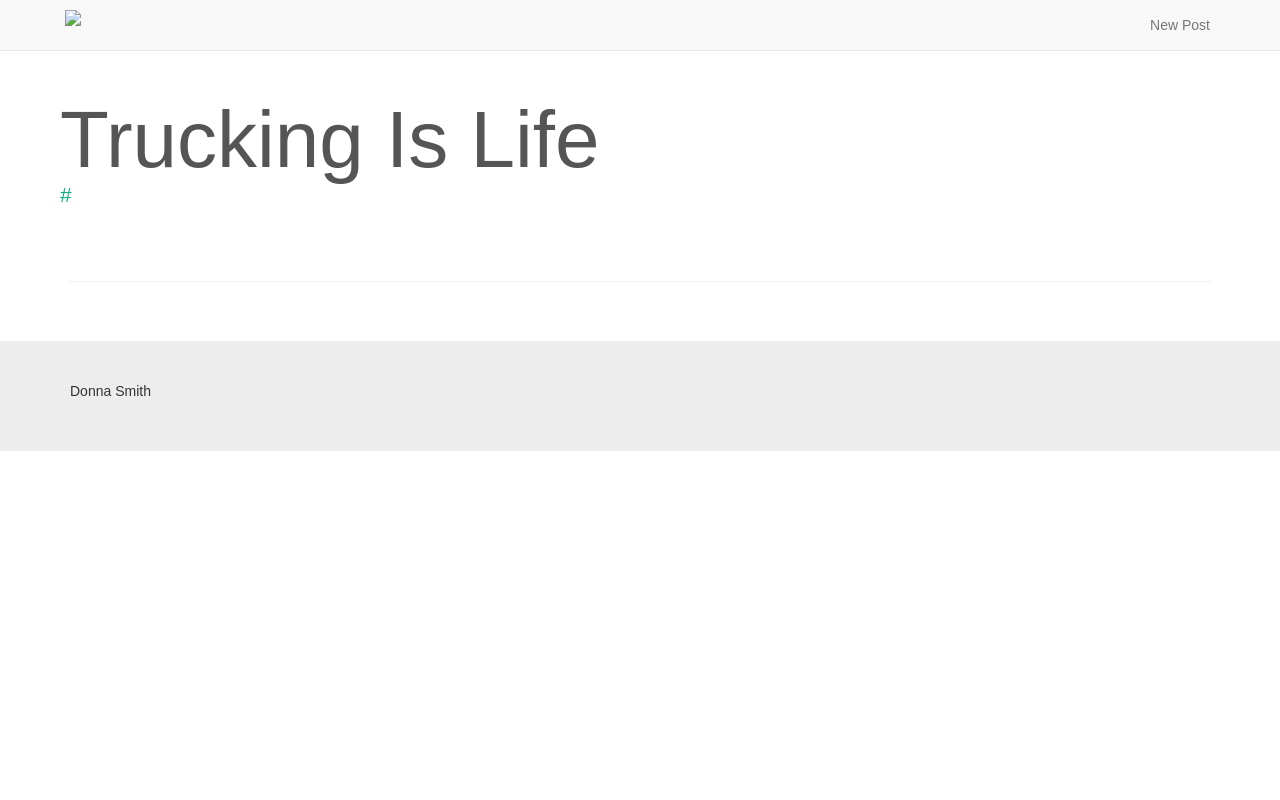
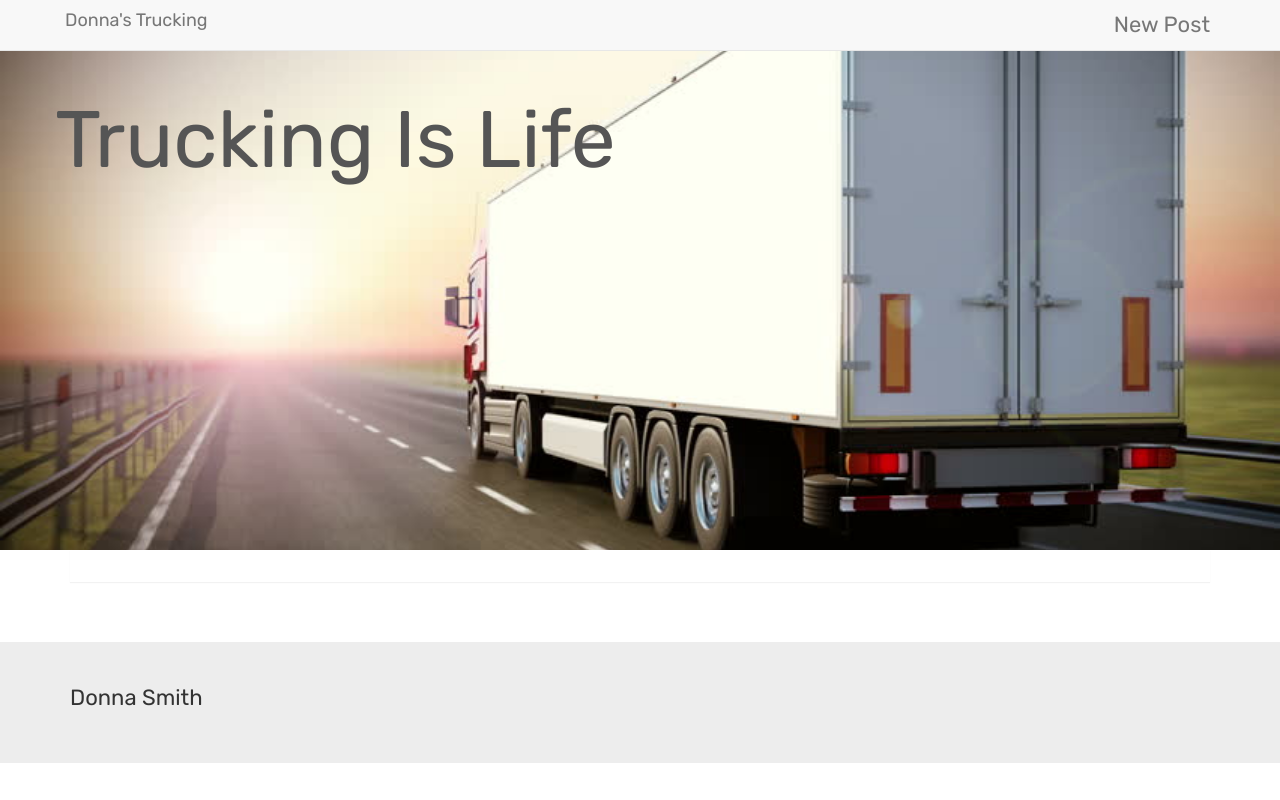
Before and after one commit to skies09/hgv-blog-ds, a Django app: template templates/base.html in a window 1280 px wide. Run offline with Django 3.2, Linux system fonts and the light colour scheme; the template is opened without the code that fills it, so the values that code supplies are empty; some libraries are stand-ins or nearby versions.

Commit message:
updating styles

```diff
--- a/static/css/custom.css
+++ b/static/css/custom.css
@@ -1,9 +1,13 @@
-.navbar-form input, .form-inline input {
+@import url('https://fonts.googleapis.com/css?family=Rubik');
+
+.navbar-form input,
+.form-inline input {
     width: auto;
 }
 
 body {
-    font-family: Arial;
+  font-family: 'Rubik', monospace;
+  font-size: 22px;
     padding-top: 50px;
 }
 
@@ -14,14 +18,23 @@ footer {
     background-color: #ededed;
 }
 
-h1, h1 a {
+h1,
+h1 a {
     color: #555555;
     text-decoration: none;
 }
 
 #masthead {
-    padding-left:10px;
-    min-height: 199px;
+    background-image: url(/media/img/truck2.jpg);
+    background-repeat: no-repeat;
+    background-position: center;
+    background-attachment: scroll;
+    -webkit-background-size: cover;
+    -moz-background-size: cover;
+    -o-background-size: cover;
+    background-size: cover;
+   min-height: 500px;
+    min-width: 100%;
 }
 
 #masthead h1 {
@@ -30,7 +43,7 @@ h1, h1 a {
     margin-top: 50px;
 }
 
-#masthead .well{
+#masthead .well {
     margin-top: 31px;
     min-height: 127px;
 }
@@ -41,7 +54,7 @@ h1, h1 a {
     width: 100%;
 }
 
-.navbar-brand{
+.navbar-brand {
     padding: 10px 10px;
 }
 
@@ -54,7 +67,8 @@ h1, h1 a {
     display: block;
 }
 
-a, a:hover {
+a,
+a:hover {
     color: #223344;
     text-decoration: none;
 }
@@ -88,12 +102,12 @@ a, a:hover {
     max-height: 280px;
 }
 
-.img-circle{
-    width:100px;
+.img-circle {
+    width: 100px;
     height: 100px;
 }
 
-.img-blogpost{
+.img-blogpost {
     height: 300px;
     width: auto;
 }
@@ -119,7 +133,7 @@ a, a:hover {
     color: #fff;
 }
 
-.boldtext{
+.boldtext {
     font-weight: bold;
 }
 
--- a/templates/base.html
+++ b/templates/base.html
@@ -20,7 +20,7 @@
                         <span class="icon-bar"></span>
                         <span class="icon-bar"></span>
                     </button>
-                    <a class="navbar-brand" href="{% url 'get_posts' %}"><img src="#"></a>
+                    <a class="navbar-brand" href="{% url 'get_posts' %}">Donna's Trucking</a>
                     </div>
                 <div id="navbar" class="navbar-collapse collapse">
                     <ul class="nav navbar-nav navbar-right">
@@ -33,9 +33,7 @@
         <div id="masthead">
             <div class="container">
                 <div class="row">
-                    <h1> Trucking Is Life
-                        <p id="logo" class="lead">#</p>
-                    </h1>
+                    <h1> Trucking Is Life</h1>
                 </div>
             </div>
         </div>
```
Also changed, not shown: media/img/Dog-collage.jpg (deleted), media/img/truck2.jpg (added), media/img/truck3.jpg (added).
